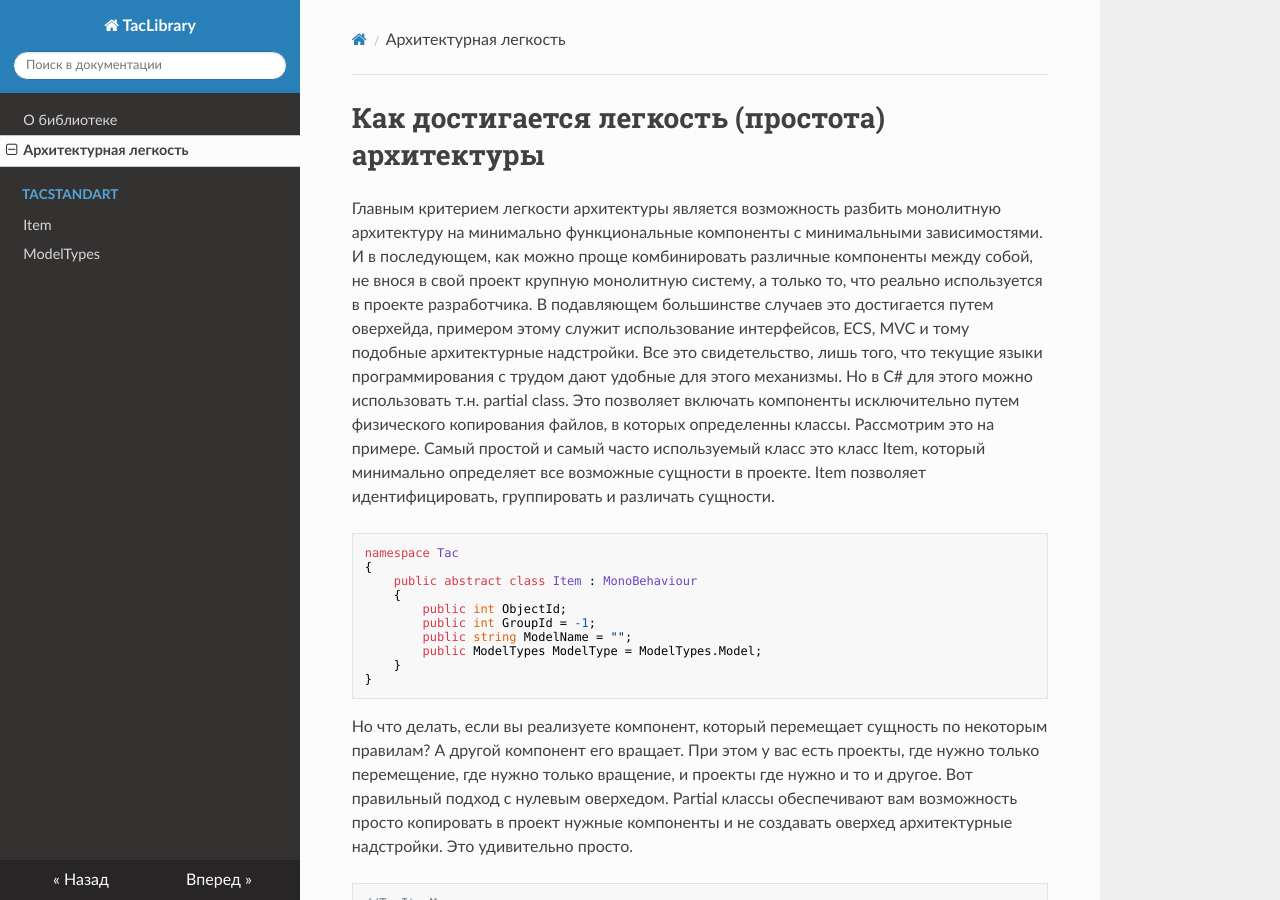
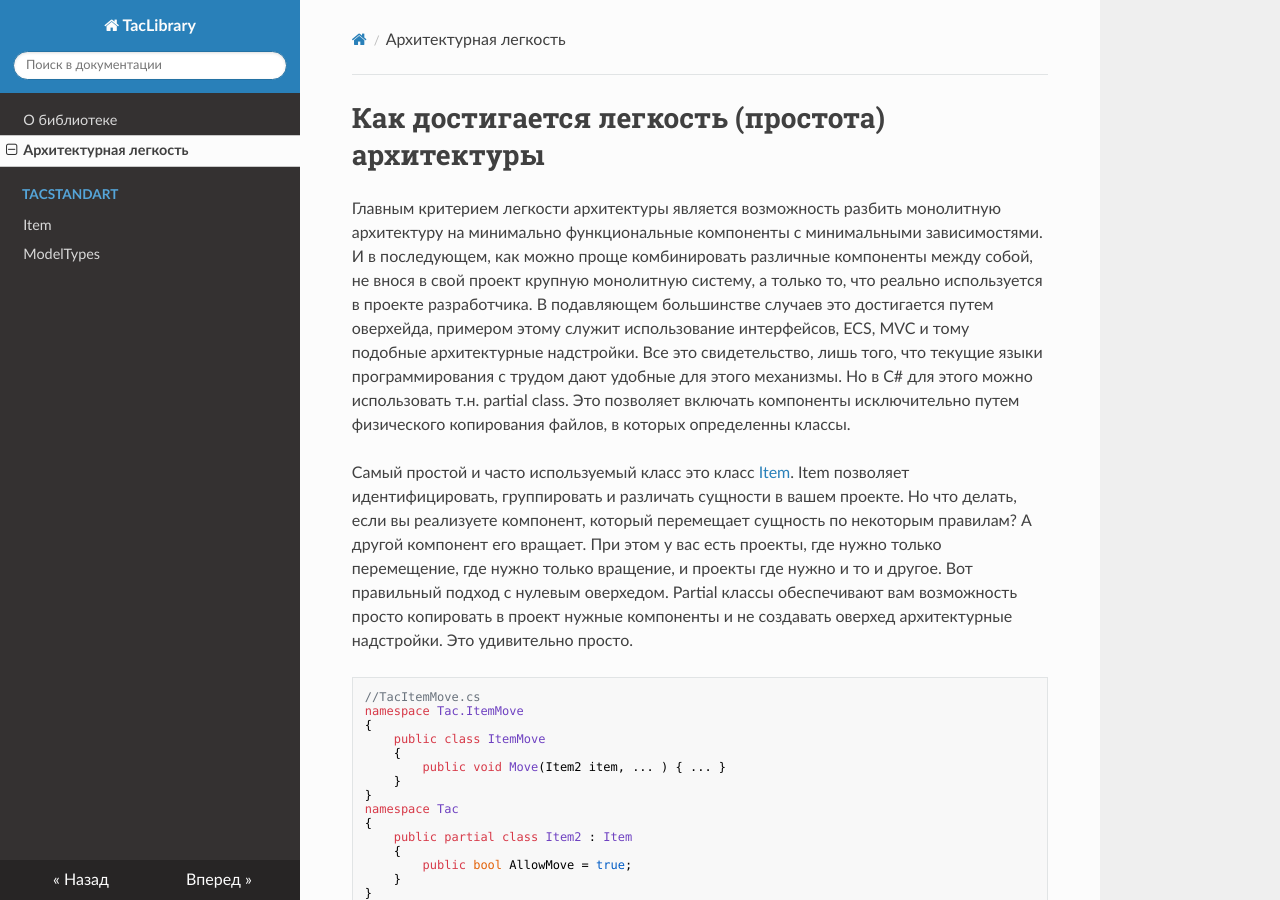
Before and after one commit to tac1402/TacBattleAI, an MkDocs documentation site: the page built from docs/simplicity.md, in a window 1280 px wide and 900 px high. Built offline with MkDocs 1.6.1, drawn with Linux system fonts in a browser that asks for light colours; nearby versions of some CDN libraries.

Commit message:
Update simplicity.md

````diff
--- a/docs/simplicity.md
+++ b/docs/simplicity.md
@@ -3,21 +3,9 @@ title: ArchitectureSimplicity
 ---
 
 # Как достигается легкость (простота) архитектуры
-Главным критерием легкости архитектуры является возможность разбить монолитную архитектуру на минимально функциональные компоненты с минимальными зависимостями. И в последующем, как можно проще комбинировать различные компоненты между собой, не внося в свой проект крупную монолитную систему, а только то, что реально используется в проекте разработчика. В подавляющем большинстве случаев это достигается путем оверхейда, примером этому служит использование интерфейсов, ECS, MVC и тому подобные архитектурные надстройки. Все это свидетельство, лишь того, что текущие языки программирования с трудом дают удобные для этого механизмы. Но в C# для этого можно использовать т.н. partial class. Это позволяет включать компоненты исключительно путем физического копирования файлов, в которых определенны классы. Рассмотрим это на примере. Самый простой и самый часто используемый класс это класс Item, который минимально определяет все возможные сущности в проекте. Item позволяет идентифицировать, группировать и различать сущности.
+Главным критерием легкости архитектуры является возможность разбить монолитную архитектуру на минимально функциональные компоненты с минимальными зависимостями. И в последующем, как можно проще комбинировать различные компоненты между собой, не внося в свой проект крупную монолитную систему, а только то, что реально используется в проекте разработчика. В подавляющем большинстве случаев это достигается путем оверхейда, примером этому служит использование интерфейсов, ECS, MVC и тому подобные архитектурные надстройки. Все это свидетельство, лишь того, что текущие языки программирования с трудом дают удобные для этого механизмы. Но в C# для этого можно использовать т.н. partial class. Это позволяет включать компоненты исключительно путем физического копирования файлов, в которых определенны классы.
 
-```csharp
-namespace Tac
-{
-    public abstract class Item : MonoBehaviour
-    {
-		public int ObjectId;
-		public int GroupId = -1;
-		public string ModelName = "";
-		public ModelTypes ModelType = ModelTypes.Model;
-	}
-}
-```
-Но что делать, если вы реализуете компонент, который перемещает сущность по некоторым правилам? А другой компонент его вращает. При этом у вас есть проекты, где нужно только перемещение, где нужно только вращение, и проекты где нужно и то и другое. Вот правильный подход с нулевым оверхедом. Partial классы обеспечивают вам возможность просто копировать в проект нужные компоненты и не создавать оверхед архитектурные надстройки. Это удивительно просто.
+Самый простой и часто используемый класс это класс [Item](Item.md). Item позволяет идентифицировать, группировать и различать сущности в вашем проекте. Но что делать, если вы реализуете компонент, который перемещает сущность по некоторым правилам? А другой компонент его вращает. При этом у вас есть проекты, где нужно только перемещение, где нужно только вращение, и проекты где нужно и то и другое. Вот правильный подход с нулевым оверхедом. Partial классы обеспечивают вам возможность просто копировать в проект нужные компоненты и не создавать оверхед архитектурные надстройки. Это удивительно просто.
 
 ```csharp
 //TacItemMove.cs
````
